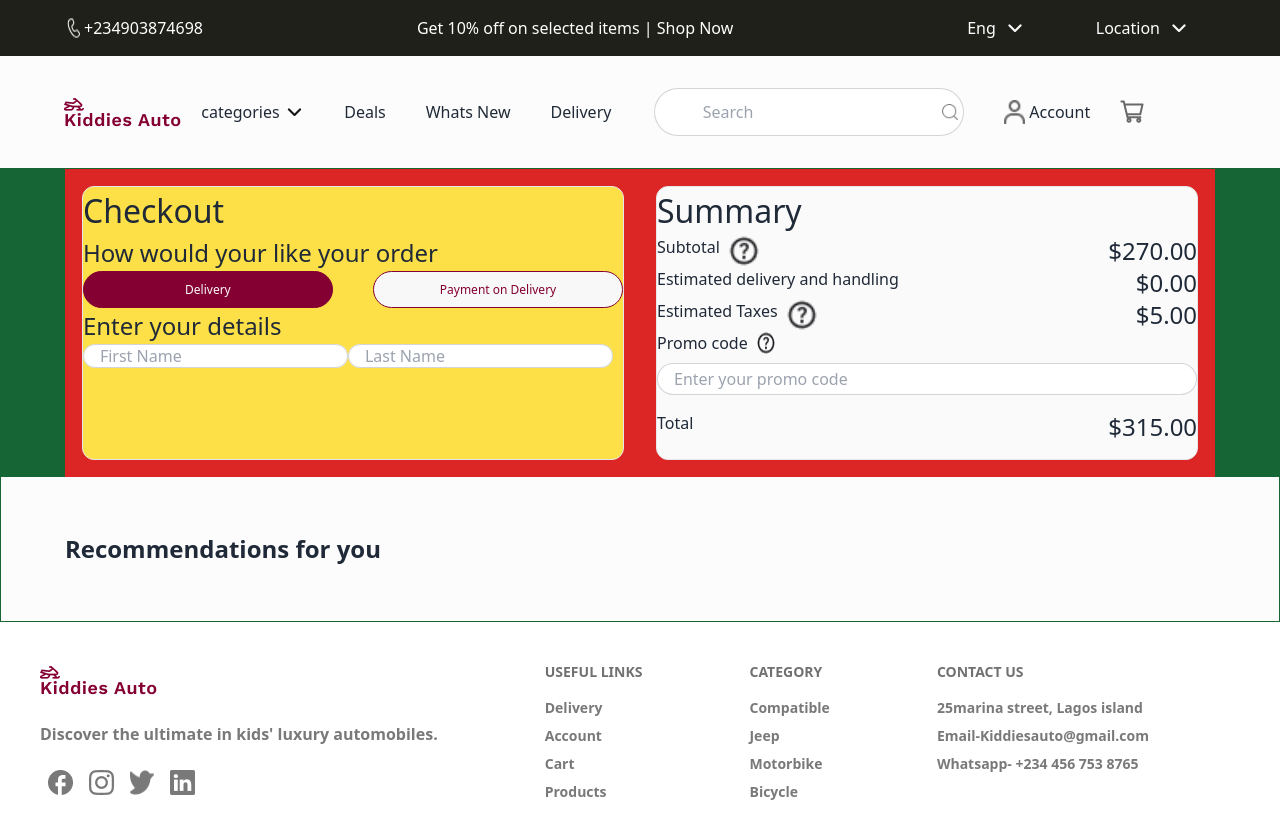
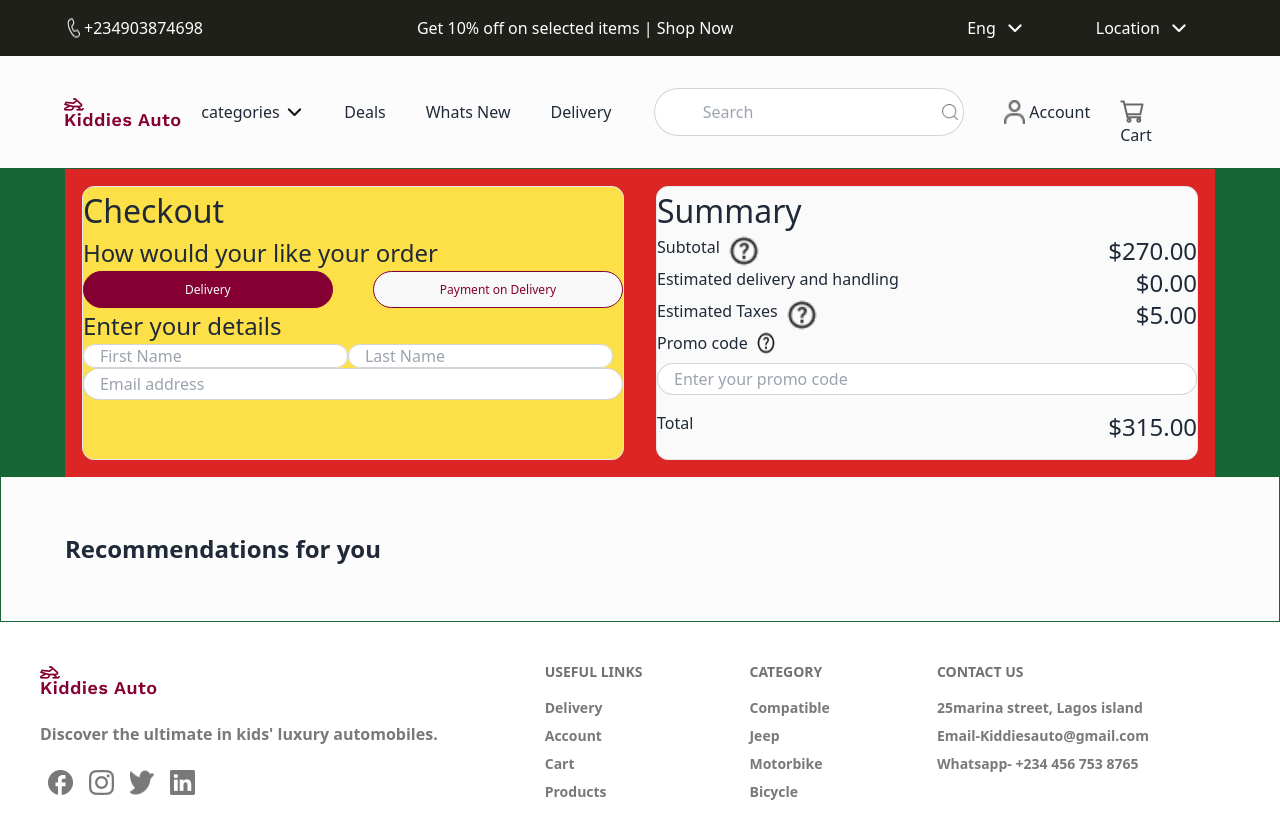
Before and after one commit to TaiwoSaidat/Kiddies-Auto-Web-App, a React (Vite) app: page /Checkout in a window 1280 px wide. Shown: the top 838 px of the page. Built offline with nearby package versions, Linux system fonts and the light colour scheme.

Commit message:
chore: link to cart

```diff
--- a/src/pages/checkout/Checkout.jsx
+++ b/src/pages/checkout/Checkout.jsx
@@ -55,6 +55,15 @@ const Checkout = () => {
                         <input type="text"
                             className=" "
                             placeholder="Last Name"/>
+                    </label>
+                  </div>
+                  <div>
+                    <label className=" flex h-8 input input-bordered rounded-3xl items-center gap-0  ">
+                        <input
+                            type="text"
+                            className=" "
+                            placeholder="Email address"
+                        />
                     </label>
                   </div>
                 </form>
--- a/src/pages/home/Header.jsx
+++ b/src/pages/home/Header.jsx
@@ -43,9 +43,9 @@ const Header = () => {
                     <p className=' hidden lg:flex '>Account</p>
                 </div>
                 <div className=' flex gap-1 w-[89px] h-6'>
-                    <a href="./">
+                    <a href="./cart">
                         <img src={cart} alt="" />
-                        <p className=' hidden lg:flex '></p>
+                        <p className=' hidden lg:flex '>Cart</p>
                     </a>
 
                 </div>
```
